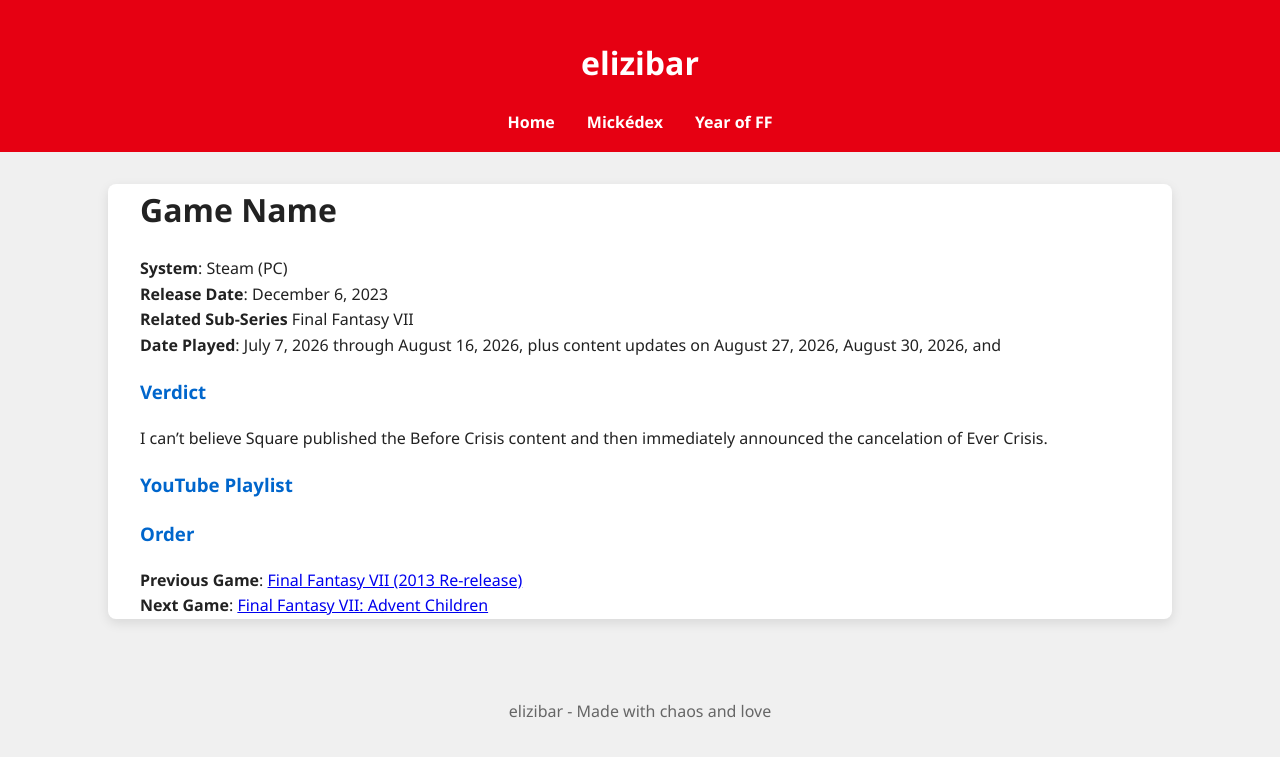
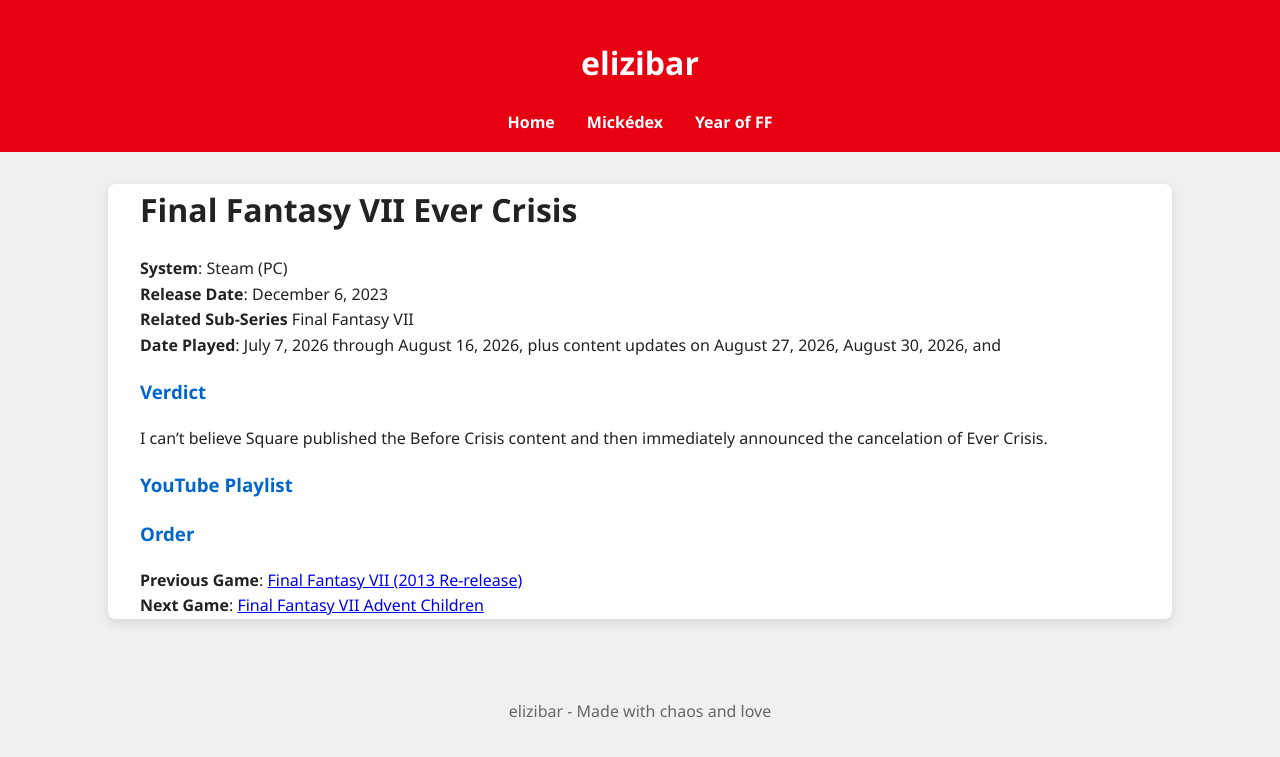
Before and after one commit to elizibar/elizibar.github.io, a Jekyll site: the page built from yearoffinalfantasy/ff7evercrisis.md, in a window 1280 px wide. Shown: the top 757 px of the page. Built offline with Jekyll 4.4.1, drawn with Linux system fonts in a browser that asks for light colours.

Commit message:
Update ff7evercrisis.md

```diff
--- a/yearoffinalfantasy/ff7evercrisis.md
+++ b/yearoffinalfantasy/ff7evercrisis.md
@@ -4,7 +4,7 @@
 permalink: /yearoffinalfantasy/ff7evercrisis/
 ---
 
-# Game Name
+# Final Fantasy VII Ever Crisis
 
 **System**:  Steam (PC)
 **Release Date**:  December 6, 2023
@@ -18,4 +18,4 @@
 
 ### Order
 **Previous Game**:  [Final Fantasy VII (2013 Re-release)](/yearoffinalfantasy/ff72013/)
-**Next Game**:  [Final Fantasy VII: Advent Children](/yearoffinalfantasy/ff7ac/)
+**Next Game**:  [Final Fantasy VII Advent Children](/yearoffinalfantasy/ff7ac/)
```
